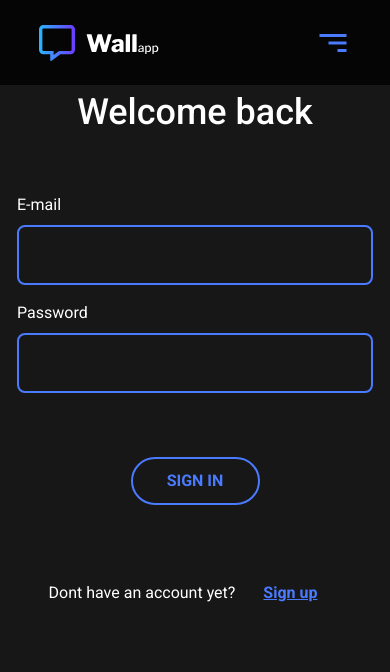
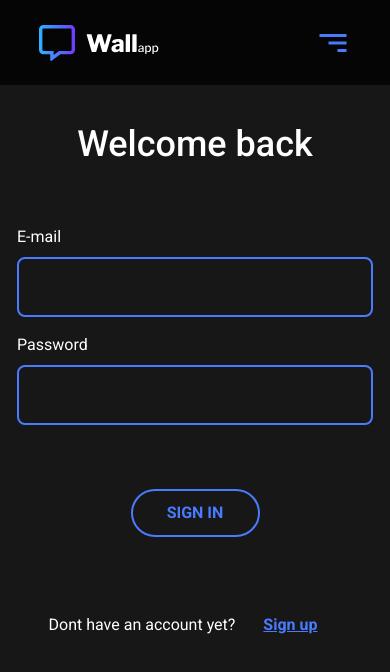
Before and after one commit to hpmoreira05/frontend_wall_app, a React (Create React App) app: page / in a window 390 px wide. Shown: the top 672 px of the page. Built offline with nearby package versions, Linux system fonts and the light colour scheme.

Commit message:
Change main image

```diff
--- a/src/pages/pageNotFound.jsx
+++ b/src/pages/pageNotFound.jsx
@@ -10,7 +10,7 @@ function PageNotFound() {
       <Header />
       <div className="notFoundComponents">
         <img src={Universe} alt="universe" />
-        <div>We searched the entire universe and didn&apos;t find this page</div>
+        <div>We searched the entire universe and didn&apos;t find this page.</div>
         <button type="button" onClick={() => history.push('/posts')}>Back</button>
       </div>
     </div>
--- a/src/styles/Modal.module.css
+++ b/src/styles/Modal.module.css
@@ -33,5 +33,6 @@
     width: 80%;
     height: 35%;
     padding: 0 12px;
+    text-align: center;
   }
 }
--- a/src/styles/login.module.css
+++ b/src/styles/login.module.css
@@ -69,6 +69,7 @@
 
   .login{
     justify-content: center;
+    padding-top: 32px;
   }
 
   .form label{
```
Also changed, not shown: src/images/registerImg.svg.
